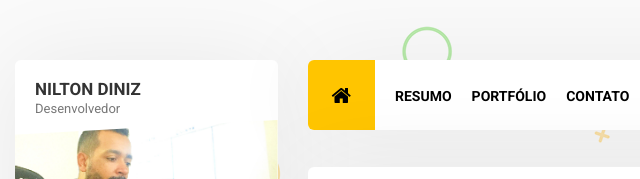
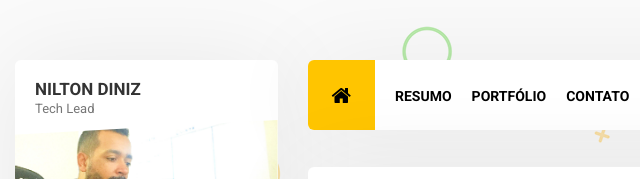
Before and after one commit to niltondiniz/curriculo, a plain HTML site: page index.html in a window 1280 px wide. Shown: the top 179 px of the page, 55-695 px from the left. Drawn offline with Linux system fonts and the light colour scheme.

Commit message:
Update index.html

```diff
--- a/index.html
+++ b/index.html
@@ -59,7 +59,7 @@
                 <div class="profile">
                     <div class="profile-name">
                         <span class="name">Nilton Diniz</span><br>
-                        <span class="job">Desenvolvedor</span>
+                        <span class="job">Tech Lead</span>
                     </div>
                     <figure class="profile-image">
                         <img src="images/profile_4.jpg" alt="">
```
